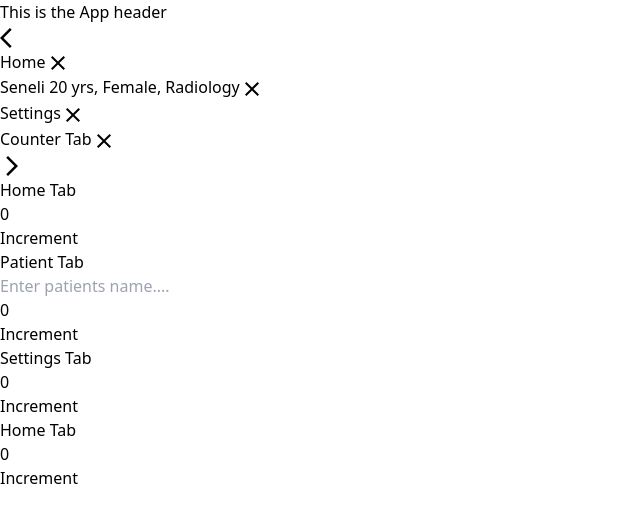
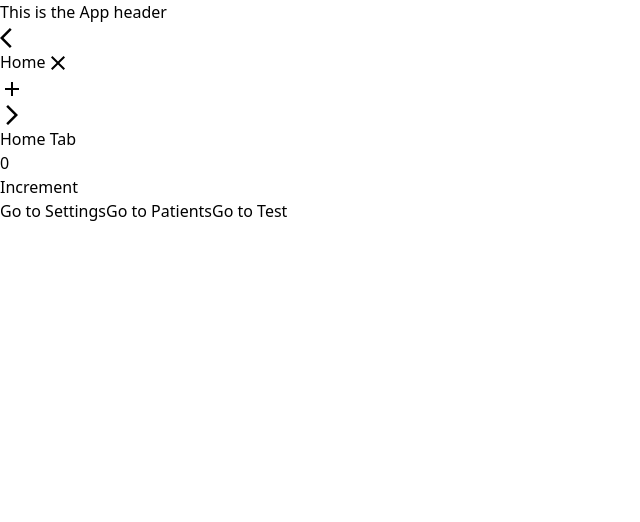
Before and after one commit to NisalaDulanaka/medicalink-ehr-frontend, a React (Vite) app: page / in a window 1280 px wide. Shown: the top 522 px of the page, without its empty margins (0-640 px from the left). Built offline with nearby package versions, Linux system fonts and the light colour scheme.

Commit message:
Finalizing tab system for review

```diff
--- a/src/components/tab-navigation/TabContext.tsx
+++ b/src/components/tab-navigation/TabContext.tsx
@@ -1,59 +1,38 @@
-import { createContext, Key, useContext, useState } from "react";
-import { HomeTab, PatientTab, SettingsTab } from "./TabNavigator";
-
-export interface ITabProps {
-    key: Key | number,
-    title: String,
-    element: React.ReactNode
-}
-
-export interface ITabContextProps {
-    addTab: (tab: ITabProps) => void;
-    removeTab: (index: number) => void;
-    tabs: ITabProps[];
-    setTabs: (element: ITabProps[]) => void;
-    activeTab: number;
-    setActiveTab: (index: number) => void;
-}
-
-export interface ITabContextProviderProps{
-    children: React.ReactNode;
-}
-
-export const TabContext = createContext<ITabContextProps | undefined>(undefined);
-
-export const useTabContext = () => {
-    const context = useContext<ITabContextProps | undefined>(TabContext);
-
-    if(! context) {
-        throw new Error('useTabContext must be used within a TabProvider');
-    }
-
-    return context;
-}
+import { useState } from "react";
+import { HomeTab } from "./TabNavigator";
+import { ITabContextProviderProps, ITabProps, TabContext } from "./tabUtils";
 
 export default function TabContextProvider({children}: ITabContextProviderProps) {
+    const [tabCount, setTabCount] = useState<number>(2);
     const [tabs, setTabs] = useState<ITabProps[]>([
         { key: 1, title: 'Home', element: <HomeTab /> },
-        { key: 2, title: 'Seneli 20 yrs, Female, Radiology', element: <PatientTab /> },
-        { key: 3, title: 'Settings', element: <SettingsTab /> },
-        { key: 4, title: 'Counter Tab', element: <HomeTab /> }
     ]);
     const [activeTab, setActiveTab] = useState(0);
 
     const removeTab = (index: number) => {
         // Remove the tab and create a new list
-        let newTabs = tabs.slice(0,index).concat(tabs.slice(index + 1, tabs.length));
+        const newTabs = tabs.filter((tab, i) => index !== i);
 
         setTabs(newTabs);
+        if(index == newTabs.length) {
+            setActiveTab(0);
+        }
+        else if(activeTab != 0) setActiveTab(activeTab - 1);
     }
 
-    const addTab = (tab: ITabProps) => {
-        // Remove the tab and create a new list
-        let newTabs = [...tabs];
-        newTabs.push(tab);
+    const addTab = (
+        tab: {
+            title: string,
+            element: React.ReactNode
+        }
+    ) => {
+        // create new list and add the tab
+        const newTabs = [...tabs];
+        newTabs.push({...tab, key: tabCount});
 
         setTabs(newTabs);
+        setTabCount(tabCount + 1);
+        setActiveTab(newTabs.length - 1);
     }
 
     return (
--- a/src/components/tab-navigation/TabNavigator.tsx
+++ b/src/components/tab-navigation/TabNavigator.tsx
@@ -1,109 +1,166 @@
-import ArrowBackIosIcon from '@mui/icons-material/ArrowBackIos';
-import ArrowForwardIosIcon from '@mui/icons-material/ArrowForwardIos';
-import CloseIcon from '@mui/icons-material/Close';
-import { useEffect, useState } from 'react';
-import { useTabContext } from './TabContext';
+import ArrowBackIosIcon from "@mui/icons-material/ArrowBackIos";
+import ArrowForwardIosIcon from "@mui/icons-material/ArrowForwardIos";
+import CloseIcon from "@mui/icons-material/Close";
+import { useState } from "react";
+import { useTabContext } from "./tabUtils";
+import AddIcon from '@mui/icons-material/Add';
 
 interface TabProps {
-    className?: String | undefined;
+  className?: string | undefined;
 }
 
 export default function TabNavigator() {
-    const { activeTab, setActiveTab, tabs, removeTab } = useTabContext();
-
-    useEffect(() => {
-        // Figure out the next active tab
-        if(activeTab >= tabs.length) {
-            setActiveTab(0);
-        }
-
-    }, [tabs]);
+  const { activeTab, setActiveTab, tabs, removeTab, addTab } = useTabContext();
 
   return (
     <div className="w-full h-full">
       <div className="flex bg-gray-100 items-stretch h-[35px]">
-                <button className='flex items-center px-2'>
-                    <ArrowBackIosIcon className='!text-[12px]' />
+        <button className="flex items-center px-2 text-gray-400" disabled>
+          <ArrowBackIosIcon className="!text-[12px]" />
         </button>
 
-                <div className="tabs flex items-stretch [&>div]:flex [&>div]:items-center [&>div]:gap-x-[10px]
-            [&>div]:px-4 [&>div]:text-[13px] [&>div]:leading-[13px] [&>div]:cursor-pointer text-[#00000093] [&>div]:font-medium">
-
-                    {
-                        tabs.map((tab, index) => {
+        <div
+          className="tabs flex items-stretch [&>div]:flex [&>div]:items-center [&>div]:gap-x-[10px]
+            [&>div]:px-4 [&>div]:text-[13px] [&>div]:leading-[13px] [&>div]:cursor-pointer text-[#00000093] [&>div]:font-medium"
+        >
+          {tabs.map((tab, index) => {
             return (
-                                <div key={tab.key} className={index == activeTab ? 'bg-white border-b-[2.5px] border-[#2196F3] text-[#2196F3]' : ''}
-                                    onClick={() => setActiveTab(index)}>
-                                    <span>{tab.title}</span>
-                                    <button className='' onClick={() => removeTab(index)}>
-                                        <CloseIcon className='!text-[16px]' />
+              <div
+                key={tab.key}
+                className={
+                  index == activeTab
+                    ? "bg-white border-b-[2.5px] border-[#2196F3] text-[#2196F3]"
+                    : "hover:bg-gray-200"
+                }
+              >
+                <span onClick={() => setActiveTab(index)}>{tab.title}</span>
+                <button className="" onClick={() => removeTab(index)}>
+                  <CloseIcon className="!text-[16px]" />
                 </button>
               </div>
             );
-                        })
-                    }
+          })}
 
+          <div
+            className="text-[#2196F3] !px-3 hover:bg-gray-200" onClick={() => addTab({title: "Home", element: <HomeTab />})}>
+                <AddIcon />
+          </div>
         </div>
 
-                <button className='ms-auto flex items-center px-2'>
-                    <ArrowForwardIosIcon className='!text-[12px]' />
+        <button className="ms-auto flex items-center px-2 text-gray-400" disabled>
+          <ArrowForwardIosIcon className="!text-[12px]" />
         </button>
       </div>
 
       <div className="bg-white">
-                {
-                    tabs.map((tab, index) => {
+        {tabs.map((tab, index) => {
           return (
-                            <div key={tab.key} className={index != activeTab ? 'hidden' : ''}>
+            <div key={tab.key} className={index != activeTab ? "hidden" : ""}>
               {tab.element}
             </div>
           );
-                    })
-                }
+        })}
       </div>
     </div>
-    )
+  );
 }
 
 export function HomeTab({ className }: TabProps) {
+  const { addTab } = useTabContext();
   const [count, setCount] = useState(0);
 
   return (
-        <div className={`flex flex-col justify-center items-center py-20 ${className}`}>
+    <div
+      className={`flex flex-col justify-center items-center py-20 ${className}`}
+    >
       <div>Home Tab</div>
       <p>{count}</p>
-            <button className='bg-red-400 rounded-lg px-4 py-2' onClick={() => {
+      <button
+        className="bg-red-400 rounded-lg px-4 py-2"
+        onClick={() => {
           setCount(count + 1);
-            }}>Increment</button>
+        }}
+      >
+        Increment
+      </button>
+
+      <div className="flex mt-4 gap-x-3">
+        <button
+          className="rounded-lg bg-yellow-500 px-4 py-2"
+          onClick={() =>
+            addTab({ title: "Settings", element: <SettingsTab /> })
+          }
+        >
+          Go to Settings
+        </button>
+        <button
+          className="rounded-lg bg-yellow-500 px-4 py-2"
+          onClick={() => addTab({ title: "Patients", element: <PatientTab /> })}
+        >
+          Go to Patients
+        </button>
+        <button
+          className="rounded-lg bg-yellow-500 px-4 py-2"
+          onClick={() => addTab({ title: "Test", element: <TestTab /> })}
+        >
+          Go to Test
+        </button>
       </div>
-    )
+    </div>
+  );
 }
 
 export function SettingsTab({ className }: TabProps) {
   const [count, setCount] = useState(0);
 
   return (
-        <div className={`flex flex-col justify-center items-center py-20 ${className}`}>
+    <div
+      className={`flex flex-col justify-center items-center py-20 ${className}`}
+    >
       <div>Settings Tab</div>
       <p>{count}</p>
-            <button className='bg-red-400 rounded-lg px-4 py-2' onClick={() => {
+      <button
+        className="bg-red-400 rounded-lg px-4 py-2"
+        onClick={() => {
           setCount(count + 1);
-            }}>Increment</button>
+        }}
+      >
+        Increment
+      </button>
     </div>
-    )
+  );
 }
 
 export function PatientTab({ className }: TabProps) {
   const [count, setCount] = useState(0);
 
   return (
-        <div className={`flex flex-col justify-center items-center py-20 ${className}`}>
+    <div
+      className={`flex flex-col justify-center items-center py-20 ${className}`}
+    >
       <div>Patient Tab</div>
-            <input type="text" placeholder='Enter patients name....' />
+      <input type="text" placeholder="Enter patients name...." />
       <p>{count}</p>
-            <button className='bg-red-400 rounded-lg px-4 py-2' onClick={() => {
+      <button
+        className="bg-red-400 rounded-lg px-4 py-2"
+        onClick={() => {
           setCount(count + 1);
-            }}>Increment</button>
+        }}
+      >
+        Increment
+      </button>
     </div>
-    )
+  );
 }
+
+export function TestTab({ className }: TabProps) {
+  return (
+    <div
+      className={`flex flex-col justify-center items-center py-20 ${className}`}
+    >
+      <h1 className="text-2xl">
+        This tab is just to check if the add tab is working
+      </h1>
+    </div>
+  );
+}
--- /dev/null
+++ b/src/components/tab-navigation/tabUtils.ts
@@ -0,0 +1,37 @@
+import { createContext, Key, useContext } from "react";
+
+export interface ITabProps {
+    key: Key | number,
+    title: string,
+    element: React.ReactNode
+}
+
+export interface ITabContextProps {
+    addTab: (
+        tab: {
+            title: string,
+            element: React.ReactNode
+        }
+    ) => void;
+    removeTab: (index: number) => void;
+    tabs: ITabProps[];
+    setTabs: (element: ITabProps[]) => void;
+    activeTab: number;
+    setActiveTab: (index: number) => void;
+}
+
+export interface ITabContextProviderProps{
+    children: React.ReactNode;
+}
+
+export const TabContext = createContext<ITabContextProps | undefined>(undefined);
+
+export const useTabContext = () => {
+    const context = useContext<ITabContextProps | undefined>(TabContext);
+
+    if(! context) {
+        throw new Error('useTabContext must be used within a TabProvider');
+    }
+
+    return context;
+}
```
Lines whose indentation alone changed are shown as unchanged.
